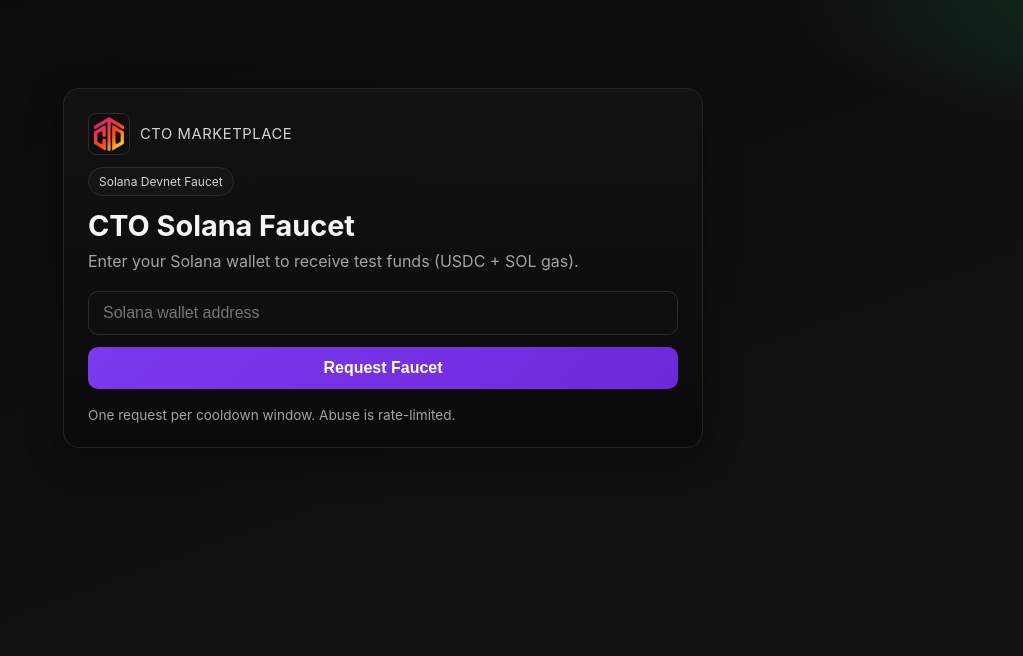
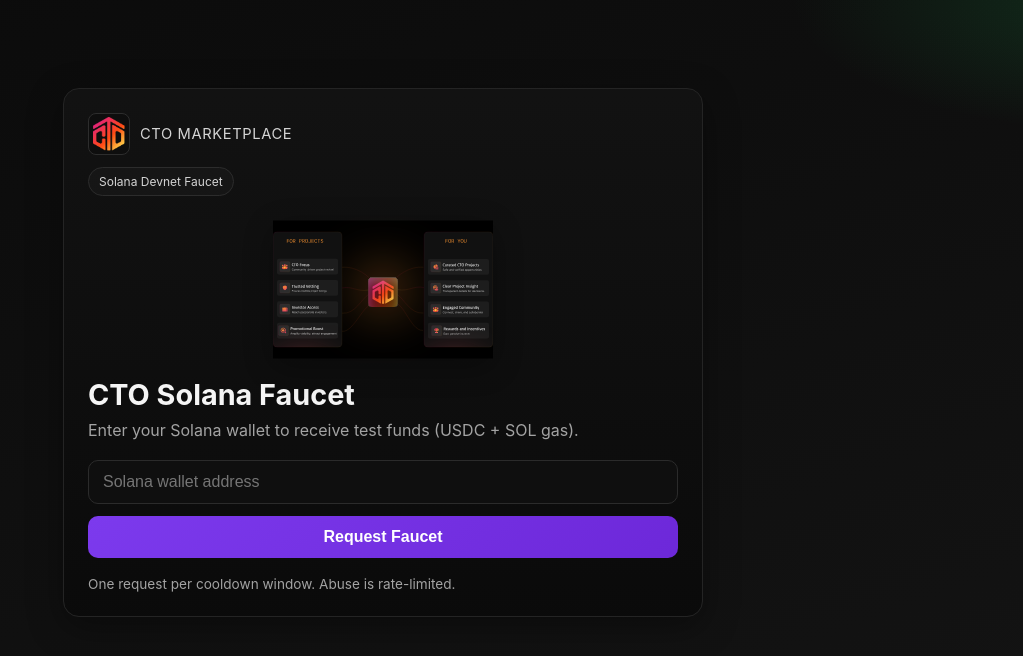
Before and after one commit to CTOMKP/faucet, a website: page public/index.html in a window 1280 px wide. Shown: the whole page, without its empty margins (257-1280 px from the left). Drawn offline with Linux system fonts and the light colour scheme.

Commit message:
style(faucet): add native CTO brand assets

```diff
--- a/public/index.html
+++ b/public/index.html
@@ -83,16 +83,25 @@
       letter-spacing:.04em;
       text-transform:uppercase;
     }
+    .hero-art {
+      width: 100%;
+      max-width: 220px;
+      opacity: .95;
+      margin: 8px auto 14px;
+      display: block;
+      filter: drop-shadow(0 8px 16px rgba(0,0,0,.35));
+    }
   </style>
 </head>
 <body>
   <div class="wrap">
     <div class="card">
       <div class="brand">
-        <img src="/logo.png" alt="CTO Marketplace logo" />
+        <img src="/cto-logo-small.png" alt="CTO Marketplace logo" />
         <span>CTO Marketplace</span>
       </div>
       <span class="badge">Solana Devnet Faucet</span>
+      <img class="hero-art" src="/why-img.svg" alt="CTO visual" />
       <h1>CTO Solana Faucet</h1>
       <p>Enter your Solana wallet to receive test funds (USDC + SOL gas).</p>
       <form id="faucetForm">
```
Also changed, not shown: public/cto-logo-small.png (added), public/why-img.svg (added).
